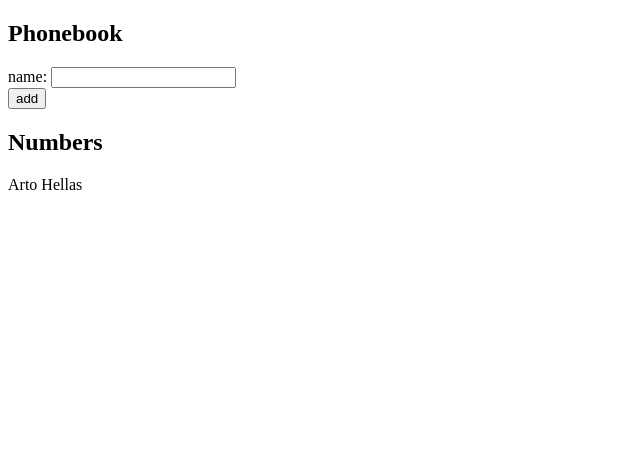
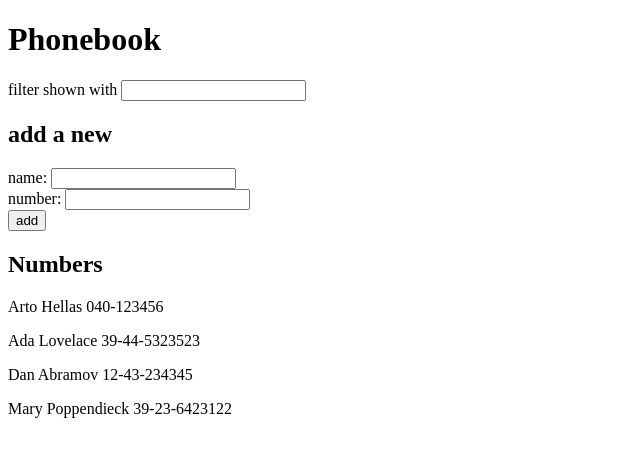
Before and after one commit to aitorias/fullstackopen, a React (Vite) app in the folder part2/phonebook/: page / in a window 1280 px wide. Shown: the top 456 px of the page, without its empty margins (0-640 px from the left). Built offline with nearby package versions, Linux system fonts and the light colour scheme.

Commit message:
Exercise 2.9 solution

```diff
--- a/part2/phonebook/src/App.jsx
+++ b/part2/phonebook/src/App.jsx
@@ -1,17 +1,35 @@
 import { useState } from 'react'
 
 const App = () => {
-  const [persons, setPersons] = useState([{ name: 'Arto Hellas' }])
+  const [persons, setPersons] = useState([
+    { name: 'Arto Hellas', number: '040-123456', id: 1 },
+    { name: 'Ada Lovelace', number: '39-44-5323523', id: 2 },
+    { name: 'Dan Abramov', number: '12-43-234345', id: 3 },
+    { name: 'Mary Poppendieck', number: '39-23-6423122', id: 4 },
+  ])
   const [newName, setNewName] = useState('')
+  const [newNumber, setNewNumber] = useState('')
+  const [filter, setFilter] = useState('')
 
   const handleNameChange = (event) => {
     setNewName(event.target.value)
   }
 
+  const handlePhoneChange = (event) => {
+    setNewNumber(event.target.value)
+  }
+
+  const handleFilterChange = (event) => {
+    setFilter(event.target.value)
+  }
+
   const addNewPerson = (event) => {
     event.preventDefault()
+
     const newPerson = {
       name: newName,
+      number: newNumber,
+      id: persons.length + 1,
     }
 
     const nameExists = persons.some(
@@ -24,12 +42,29 @@
     } else {
       setPersons(persons.concat(newPerson))
       setNewName('')
+      setNewNumber('')
     }
   }
 
+  const personsToShow = filter
+    ? persons.filter((person) =>
+        person.name.toLowerCase().includes(filter.toLowerCase())
+      )
+    : persons
+
   return (
     <div>
-      <h2>Phonebook</h2>
+      <h1>Phonebook</h1>
+      <div>
+        filter shown with{' '}
+        <input
+          type="search"
+          name="search"
+          value={filter}
+          onChange={handleFilterChange}
+        />
+      </div>
+      <h2>add a new</h2>
       <form onSubmit={addNewPerson}>
         <div>
           name:{' '}
@@ -38,6 +73,18 @@
             name="name"
             value={newName}
             onChange={handleNameChange}
+            required
+          />
+        </div>
+        <div>
+          number:{' '}
+          <input
+            type="string"
+            name="number"
+            pattern="^\d+(-\d+)*$"
+            value={newNumber}
+            onChange={handlePhoneChange}
+            required
           />
         </div>
         <div>
@@ -46,8 +93,12 @@
       </form>
       <h2>Numbers</h2>
       <div>
-        {persons.map((person) => {
-          return <p key={person.name}>{person.name}</p>
+        {personsToShow.map((person) => {
+          return (
+            <p key={person.id}>
+              {person.name} {person.number}
+            </p>
+          )
         })}
       </div>
     </div>
```
